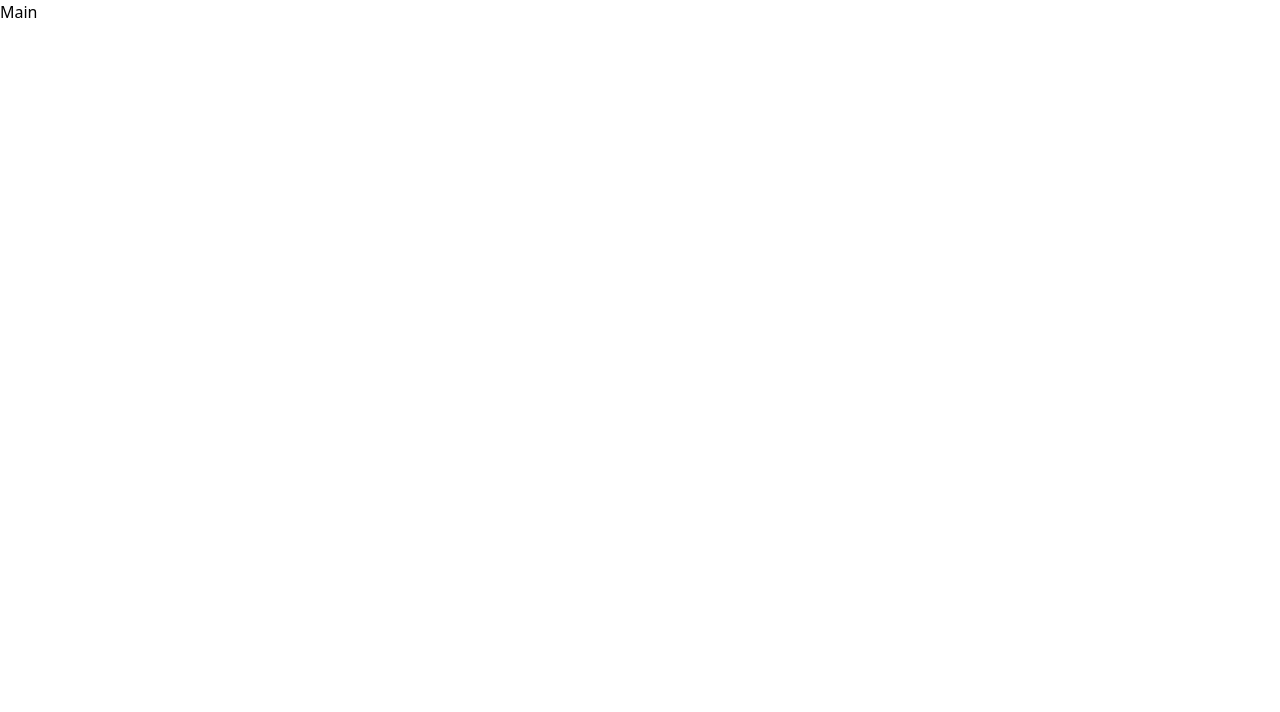
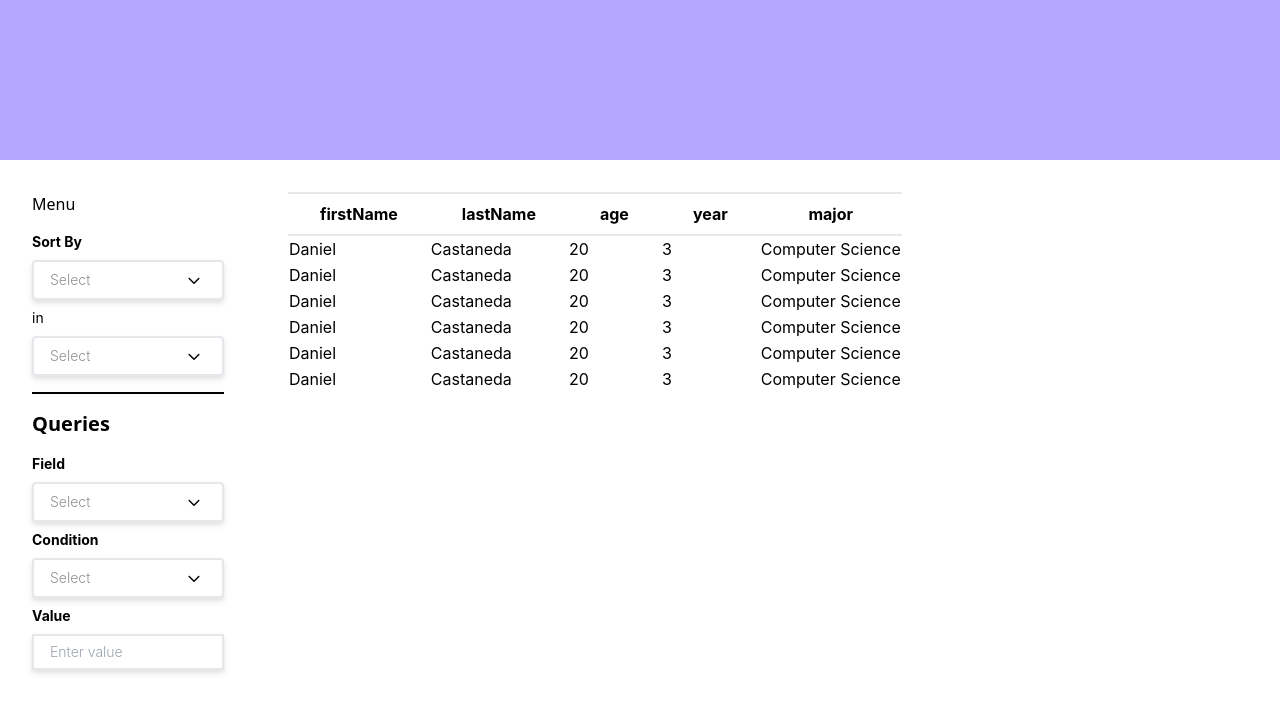
Before and after one commit to CS180-spring/cs180-21-CryPlusPlus, a Next.js app in the folder crydb/: page /main in a window 1280 px wide. Shown: the top 712 px of the page. Built offline with nearby package versions, Linux system fonts and the light colour scheme.

Commit message:
Initial main page

```diff
--- a/crydb/app/main/page.jsx
+++ b/crydb/app/main/page.jsx
@@ -1,8 +1,104 @@
-import React from 'react'
+import Table from '@components/Table'
+import SortBy from '@components/SortBy';
+import Menu from '@components/Menu';
+import DropdownMenu from '@components/DropdownMenu';
+import TextInput from '@components/TextInput';
+
+const students = [
+  {
+    firstName: "Daniel",
+    lastName: "Castaneda",
+    age: 20,
+    year: 3,
+    major: "Computer Science",
+  },
+  {
+    firstName: "Daniel",
+    lastName: "Castaneda",
+    age: 20,
+    year: 3,
+    major: "Computer Science",
+  },
+  {
+    firstName: "Daniel",
+    lastName: "Castaneda",
+    age: 20,
+    year: 3,
+    major: "Computer Science",
+  },
+  {
+    firstName: "Daniel",
+    lastName: "Castaneda",
+    age: 20,
+    year: 3,
+    major: "Computer Science",
+  },
+  {
+    firstName: "Daniel",
+    lastName: "Castaneda",
+    age: 20,
+    year: 3,
+    major: "Computer Science",
+  },
+  {
+    firstName: "Daniel",
+    lastName: "Castaneda",
+    age: 20,
+    year: 3,
+    major: "Computer Science",
+  },
+];
+
+const studentCols = [
+  {
+    Header: "firstName",
+    accessor: "firstName",
+  },
+  {
+    Header: "lastName",
+    accessor: "lastName",
+  },
+  {
+    Header: "age",
+    accessor: "age",
+  },
+  {
+    Header: "year",
+    accessor: "year",
+  },
+  {
+    Header: "major",
+    accessor: "major",
+  },
+]
+
 
 const Main = () => {
   return (
-    <div>Main</div>
+    <div>
+      <div className='bg-figma-purple w-full h-40' />
+      <div className='flex flex-row'>
+        <div className='flex flex-col p-8 gap-4 w-64'>
+          <Menu />
+          <SortBy fields={studentCols.map(obj => obj.Header)} />
+          <hr className='border-b border-black' />
+          <div className='font-bold text-xl'>
+            Queries
+          </div>
+          <div className="flex flex-col gap-2 text-sm font-inter">
+            <strong>Field</strong>
+            <DropdownMenu options={studentCols.map(obj => obj.Header)} />
+            <strong>Condition</strong>
+            <DropdownMenu options={['Greater Than', `Less Than`, `Equal To`]} />
+            <strong>Value</strong>
+            <TextInput placeholder="Enter value"/>
+          </div>
+        </div>
+        <div className='flex flex-col p-8'>
+          <Table columns={studentCols} data={students} />
+        </div>
+      </div>
+    </div>
   )
 }
 
```
